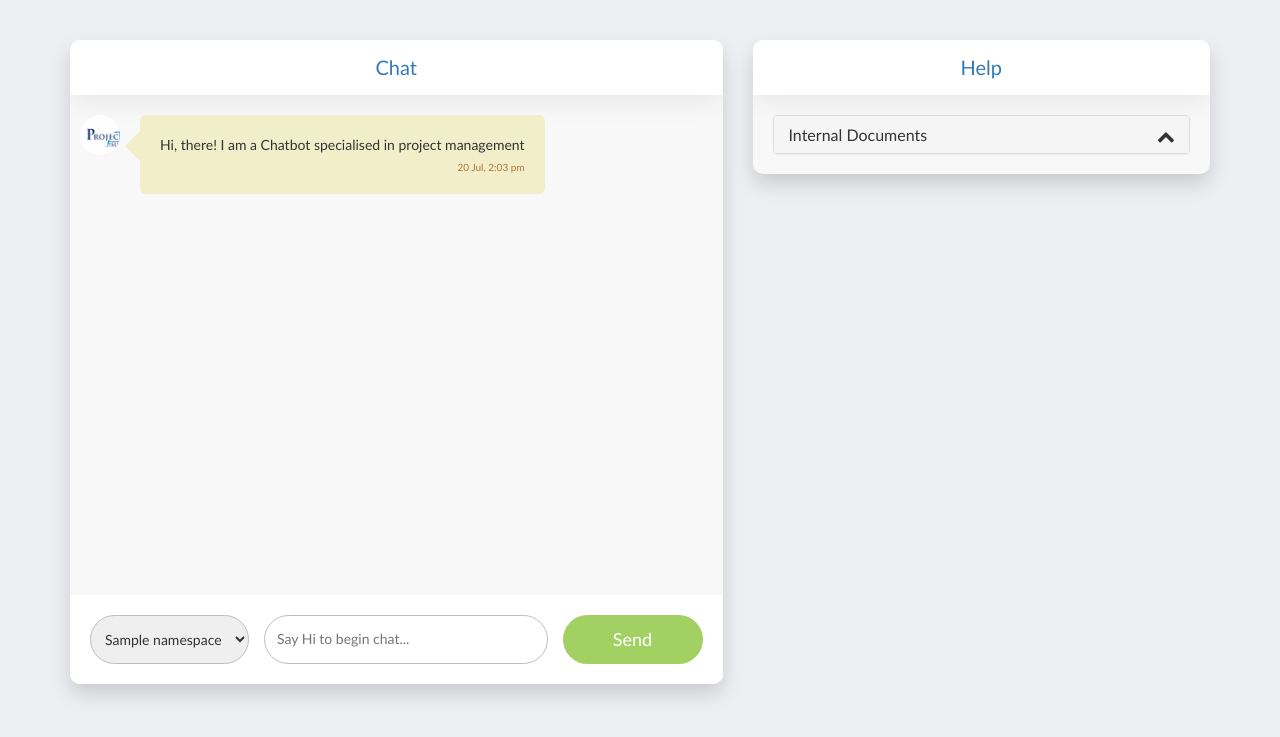
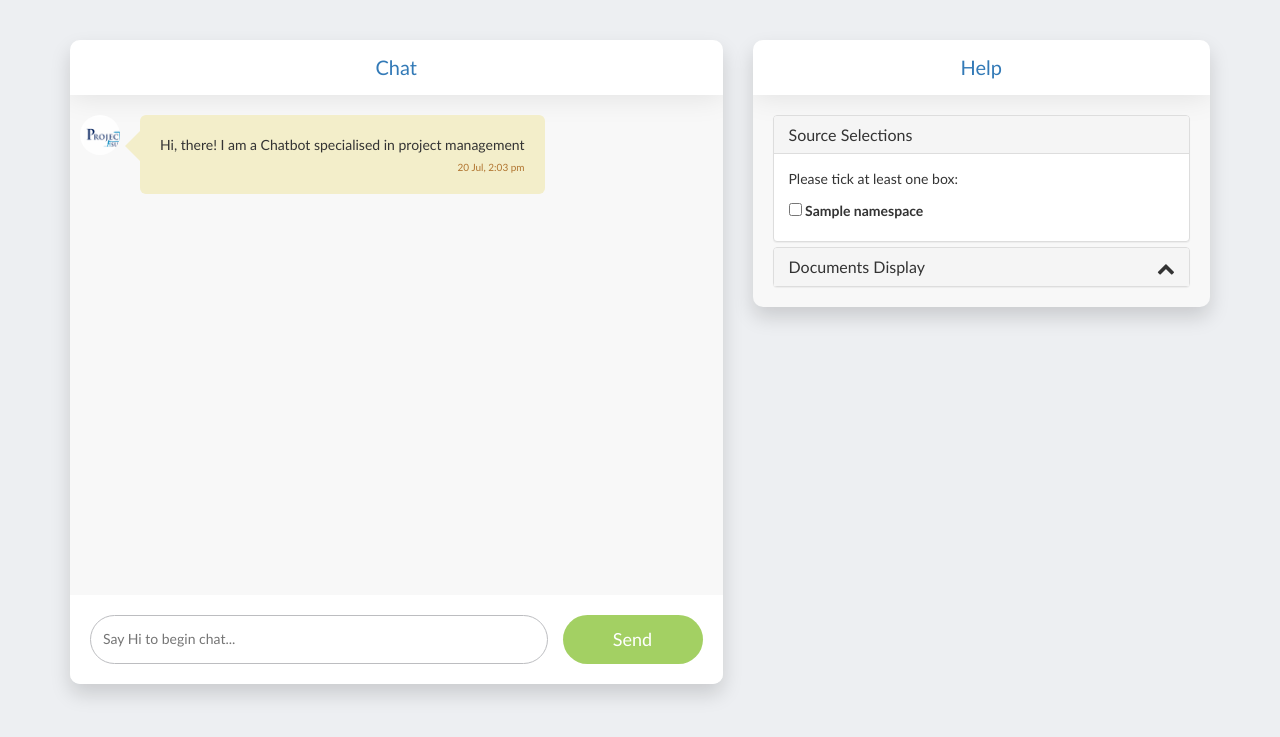
Before and after one commit to lawrencerowland/PS-Chat, a Flask app: template templates/bot.html in a window 1280 px wide. Shown: the top 737 px of the page. Run offline with Flask 3, Linux system fonts and the light colour scheme; the template is opened without the code that fills it: most values are stand-ins (such as "Sample title", 1, 10 or a date in 2020); some libraries are stand-ins or nearby versions.

Commit message:
multiple source selection

```diff
--- a/main.py
+++ b/main.py
@@ -9,6 +9,8 @@ import glob
 ### Load environment variables
 from dotenv import load_dotenv
 import os
+import ast
+
 load_dotenv()
 neo4j_url = os.getenv('NEO4J_URL')
 neo4j_user = os.getenv('NEO4J_USER')
@@ -68,8 +70,9 @@ def home():
 @app.route('/get', methods=['POST'])
 def get_bot_response():
     question = request.form.get('msg')
-    pdf_namespace = request.form.get('namespace')  # get the namespace from the request
+    # pdf_namespace = request.form.get('namespace')  # get the namespace from the request
 
+    pdf_namespaces = ast.literal_eval(request.form.get('namespace'))
     # QG = QueryGraph(neo4j_url, neo4j_user, neo4j_password, openai_key)
     QD = QueryDocs(pinecone_api_key, pinecone_env_name, pinecone_index_name)
 
@@ -92,12 +95,15 @@ def get_bot_response():
     #     thread.start()
     # for thread in threads:
     #     thread.join()
+    if len(pdf_namespaces) == 0:
+        return jsonify({"Answer": {"text": "Please select at least one source."}})
 
     response = {"Answer": {}}
-    response_answer = QD.qa_pdf_with_citations(question, pdf_namespace)
+    response_answer = QD.qa_pdf_with_citations_from_multiple_srcs(question, pdf_namespaces)
     response["Answer"]["text"]= response_answer["output_text"].replace("\n", "<br>")
     response["Answer"]["source"]= response_answer["citations"]
     print (response['Answer']['text'])
+
     return jsonify(response)
 
 if __name__ == "__main__":
--- a/static/main.js
+++ b/static/main.js
@@ -118,7 +118,12 @@ $('#msg_input').keypress(function (e) {
  */
 $('#send_button').on('click', function (e) {
     var userMsg = $('#msg_input').val();
-    var namespace = $('#namespace_selector').val(); // Moved this line inside the click event handler.
+
+    // Collect all checked namespaces.
+    var namespaces = [];
+    $(".form-check-input:checked").each(function() {
+        namespaces.push($(this).val());
+    });
 
     // get and show message and reset input
     showUserMessage(userMsg);
@@ -133,7 +138,7 @@ $('#send_button').on('click', function (e) {
         url: '/get',
         method: 'POST',
         data: { msg: userMsg,
-            namespace: namespace},
+            namespace: JSON.stringify(namespaces)},
         success: function(data) {
             // hide loading spinner
             $('#loading_spinner').hide();
--- a/templates/bot.html
+++ b/templates/bot.html
@@ -52,12 +52,6 @@
 
 					<!-- input -->
 					<div class="bottom_wrapper">
-						<select id="namespace_selector" class="custom-select">
-							{% for namespace in namespaces %}
-								<option value="{{ namespace }}">{{ namespace }}</option>
-							{% endfor %}
-						</select>
-
 						<input id="msg_input" placeholder="Say Hi to begin chat..." />
 						<div id="send_button" class="app_button_1">Send</div>
 					</div>
@@ -78,11 +72,34 @@
 					<div class="panel-group" id="accordion">
 
 
+
+					<!-- Namespace checkboxes -->
+					<div class="panel panel-default">
+						<div class="panel-heading">
+							<h4 class="panel-title">
+								<a class="accordion-toggle" data-parent="#accordion" href="#namespace_collapse">Source Selections</a>
+							</h4>
+						</div>
+						<div id="namespace_collapse" class="panel-collapse">
+							<div class="panel-body">
+								<p>Please tick at least one box:</p>  <!-- Added text -->
+								{% for namespace in namespaces %}
+								<div class="form-check">
+									<input class="form-check-input" type="checkbox" value="{{ namespace }}" id="{{ namespace }}">
+									<label class="form-check-label" for="{{ namespace }}">
+										{{ namespace }}
+									</label>
+								</div>
+								{% endfor %}
+							</div>
+						</div>
+					</div>
+
 					<!-- Internal Documents -->
 					<div class="panel panel-default">
 						<div class="panel-heading">
 							<h4 class="panel-title">
-								<a class="accordion-toggle" data-toggle="collapse" data-parent="#accordion" href="#internal_collapse0">Internal Documents</a>
+								<a class="accordion-toggle" data-toggle="collapse" data-parent="#accordion" href="#internal_collapse0">Documents Display</a>
 							</h4>
 						</div>
 						<div id="internal_collapse0" class="panel-collapse collapse">
@@ -117,6 +134,9 @@
 								</div>
 							</div>
 						</div>
+
+
+
 					</div>
 
 
```
Also changed, not shown: utils/talk2pdf.py (+19 -1 lines).
